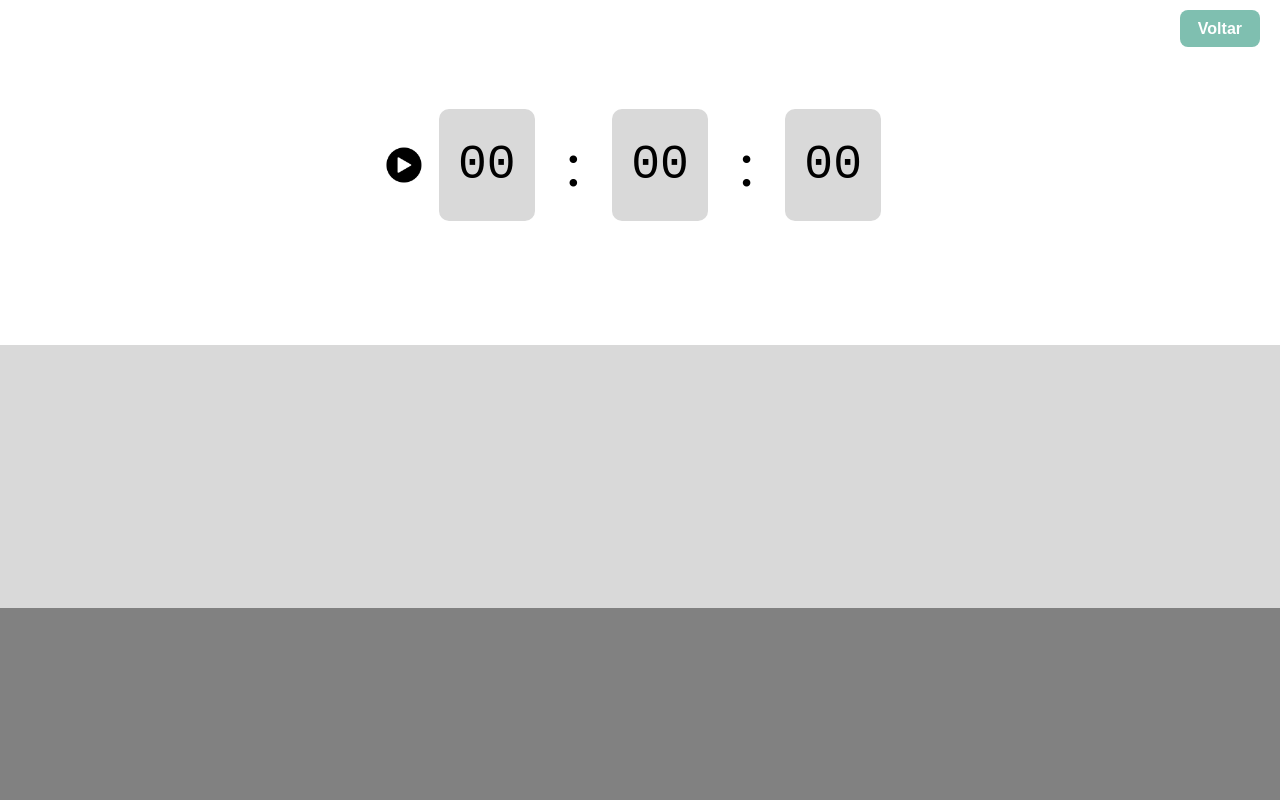
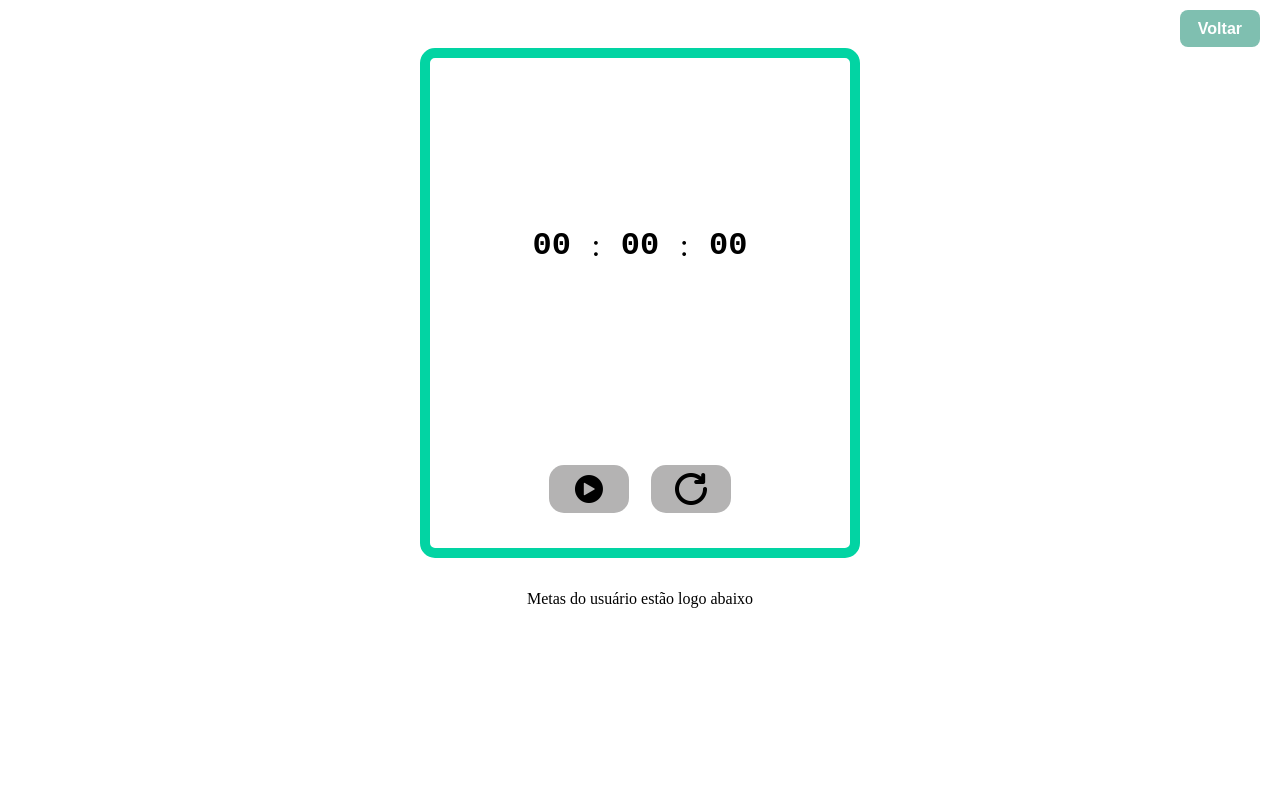
Before and after one commit to Lucasmenezes08/FocusTime, a Django app: page /cronometro/ in a window 1280 px wide. Run offline with Django 5.2, Linux system fonts and the light colour scheme; the visitor is signed in with stand-in values (Sample User, id 1); data that the repository does not hold is empty; parts of the project's set-up code (start-up, migrations or seed data) failed here and were passed over.

Commit message:
:recycle: refactor: Refatorar estruturar cronometro e metas.closes: #1 #7

```diff
--- a/FocusTime/static/cronometro.css
+++ b/FocusTime/static/cronometro.css
@@ -25,40 +25,89 @@ body {
     flex-direction: column;
 }
 
+.acoes {
+    width: 50%;
+    display: flex;
+    flex-direction: row;
+    justify-content: space-around;
+    margin-top: 3rem;
+}
+
+
 .acoes img {
-    width: 2.5rem;
-    height: 2.5rem;
+    width: 2rem;
+    height: 2rem;
+
 }
 
 .acoes button {
-    border-radius: 25px;
     background-color: rgb(255, 255, 255);
-    width: 2.5rem;
-    height: 2.5rem;
+    width: 5rem;
+    height: 3rem;
+    display: flex;
+    align-items: center;
+    justify-content: center;
+    border: none;
+    cursor: pointer;
+    background-color: rgb(180, 179, 179);
+    border-radius: 15px;
+
+}
+
+.container-cronometro {
+    width: 32%;
+    height:  63vh;
+    padding: 35px 5px;
+    display: flex;
+    justify-content: space-between;
+    align-items: center;
+    flex-direction: column;
+    margin-bottom: 2rem;
+    margin-top: 3rem;
+    background-color: #ffffff;
+    border: solid 10px #02d4a3;
+    border-radius: 15px;
+}
+
+
+.cronometro {
+    position: relative;
+    height: 19rem;
+    width: 16rem;
     display: flex;
     justify-content: center;
     align-items: center;
-    border: none;
-    cursor: pointer;
+    flex-direction: row-reverse;
+    text-align: center;
+    border-radius: 50%;
+    background-color: #ffffff;
+    z-index: 1;
 }
 
-.container-cronometro {
-    width: 40%;
-    height: 40%;
-    display: flex;
-    justify-content: space-between;
-    align-items: center;
-    flex-direction: row-reverse;
-    margin-bottom: 3rem;
-    margin-top: 2rem;
+
+.cronometro::before {
+    content: '';
+    position: absolute;
+    top: 50%;
+    left: 50%;
+    transform: translate(-50% , -50%);
+    background-color:  #939393;
+    width: 17rem;
+    height: 17rem;
+    border-radius: 50%;
+    z-index: 0;
+    opacity: var(--load-progress, 0);
+    transition: transform 1s ease-out, opacity 60s ease-out;
 }
 
-.container-cronometro h3 {
-    font-size: 3rem;
-    width: 80%;
+
+
+.cronometro h3 {
+    font-size: 2.0rem;
+    width: 60%;
     height: 80%;
     text-align: center;
-    font-weight: 400;
+    font-weight: 600;
     font-family: 'Courier New', monospace;
     display: flex;
     justify-content: center;
@@ -66,27 +115,21 @@ body {
 }
 
 #horas, #minutos, #segundos {
-    background-color: #D9D9D9;
     width: 6rem;
     height: 7em;
     display: flex;
     justify-content: center;
     align-items: center;
-    border-radius: 10px;
     margin: auto;
+    color: #000000;
 }
 
-.container-cronometro p {
-    font-size: 4rem;
+.cronometro p {
+    font-size: 2rem;
     margin: auto;
+    color: #000000;
 }
 
-.break {
-    width: 100%;
-    height: 30%;
-    background-color: #D9D9D9;
-    padding: 2rem 0;
-}
 
 .lugar-metas {
     width: 100%;
@@ -94,7 +137,6 @@ body {
     flex-direction: column;
     padding: 6rem;
     box-sizing: border-box;
-    background-color: #818181;
 }
 
 .metas {
--- a/FocusTime/static/cronometro.js
+++ b/FocusTime/static/cronometro.js
@@ -1,7 +1,9 @@
-const hours = document.getElementById('horas');
-const minutes = document.getElementById('minutos');
-const seconds = document.getElementById('segundos');
+const hours = document.querySelector('#horas h3');
+const minutes = document.querySelector('#minutos h3');
+const seconds = document.querySelector('#segundos h3');
 const meta_lista = document.getElementById('metas');
+const cronometroElement = document.querySelector('.cronometro');
+
 let intervalid = 0;
 let timer = 0;
 let mark = [];
@@ -34,6 +36,9 @@ const toggleTimer = () => {
     clearInterval(intervalid);
 
     if (action === 'start' || action ===  'continue'){
+
+        cronometroElement.style.setProperty('--load-progress', '1');
+
         intervalid = setInterval(() =>{
             timer += 1;
             setTimer(timer);
@@ -44,11 +49,31 @@ const toggleTimer = () => {
     }
 
     else if (action === 'pause'){
+        cronometroElement.style.setProperty('--load-progress', '0');
         btn_play.setAttribute('action' , 'continue');
         btn_play.innerHTML = '<img src="/static/img/icon_play.png">';
     }
 
 }
+
+
+const restartButton = document.getElementById('restart');
+
+restartButton.addEventListener('click', () => {
+    clearInterval(intervalid);
+    timer = 0;
+    setTimer(timer);
+
+    const btn_play = document.getElementById('play');
+    btn_play.setAttribute('action', 'start');
+    btn_play.innerHTML = '<img src="/static/img/icon_play.png">';
+
+    cronometroElement.style.setProperty('--load-progress', '0');
+});
+
+
+
+
 
 const formatNumber = (num) => num.toString().padStart(2, '0');
 
--- a/FocusTime/static/modal.js
+++ /dev/null
@@ -1,25 +0,0 @@
-const btn = document.getElementById('play');
-const modal = document.getElementById('modal');
-const btn_model = document.getElementById('btn-modal-submit');
-
-
-let cliques = 0;
-
-btn.addEventListener("click", function () {
-    cliques++
-
-    if (cliques % 2 == 0){
-        modal.classList.add('show');
-    }
-});
-
-btn_model.addEventListener("click", function () {
-    modal.classList.remove('show');
-});
-
-modal.addEventListener("click" , function(event){
-    if (event.target === modal){
-        modal.classList.remove('show');
-
-    }
-})
--- a/FocusTime/templates/cronometro.html
+++ b/FocusTime/templates/cronometro.html
@@ -16,47 +16,40 @@
     </section>
 
     <section class="container-pai">
-        <section class="container-cronometro" id="cronometro">
-            <section id="segundos">
-                <h3>00</h3>
+        <section class="container-cronometro" id="container-cronometro">
+            <section class="cronometro">
+                <section id="segundos">
+                    <h3 style="z-index: 1">00</h3>
+                </section>
+                <p style="z-index: 1">:</p>
+                <section id="minutos">
+                    <h3 style="z-index: 1">00</h3>
+                </section>
+                <p style="z-index: 1">:</p>
+                <section id="horas">
+                    <h3 style="z-index: 1">00</h3>
+                </section>
+
             </section>
-            <p>:</p>
-            <section id="minutos">
-                <h3>00</h3>
-            </section>
-            <p>:</p>
-            <section id="horas">
-                <h3>00</h3>
-            </section>
+
             <section class="acoes" id="acoes">
                 <button id="play" action="start">
                     <img src="{% static 'img/icon_play.png' %}" alt="Play">
                 </button>
+
+                <button id="restart">
+                    <img src="{% static 'img/reiniciar.png' %}" alt="Play">
+                </button>
+
             </section>
+
+
+
         </section>
 
-        <section class="break">
-            <br/>
-        </section>
+        <span> Metas do usuário estão logo abaixo</span>
 
-        <section class="modals" id="modal">
-            <section class="modal-content" id="modal-cont">
-                <p>Insira a matéria que deseja depositar o tempo cronometrado</p>
-                {% if materias %}
-                <div class="materias">
-                    {% for materia in materias %}
-                        <div class="materia-container">
-                            <h3><span>{{materia.nome_materia}}</span>
-                            <input type="checkbox" id="check" name="check-materia" required></h3>
-                        </div>
-                    {% endfor %}
-                </div>
-                <button type="button" class="btn-submit-materia" id="btn-modal-submit">
-                    Enviar
-                </button>
-                {% endif %}
-            </section>
-        </section>
+
 
         <section class="lugar-metas" id="metas">
         {% if metas %}
```
Also changed, not shown: FocusTime/static/estatisticas2.js (deleted, +0 -70 lines), FocusTime/static/img/reiniciar.png (added).
